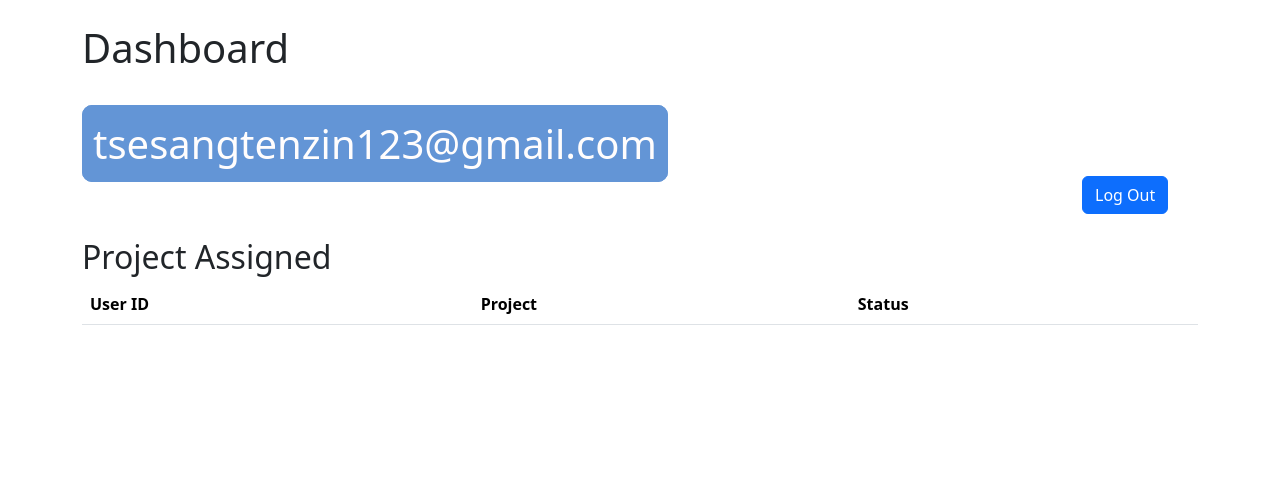
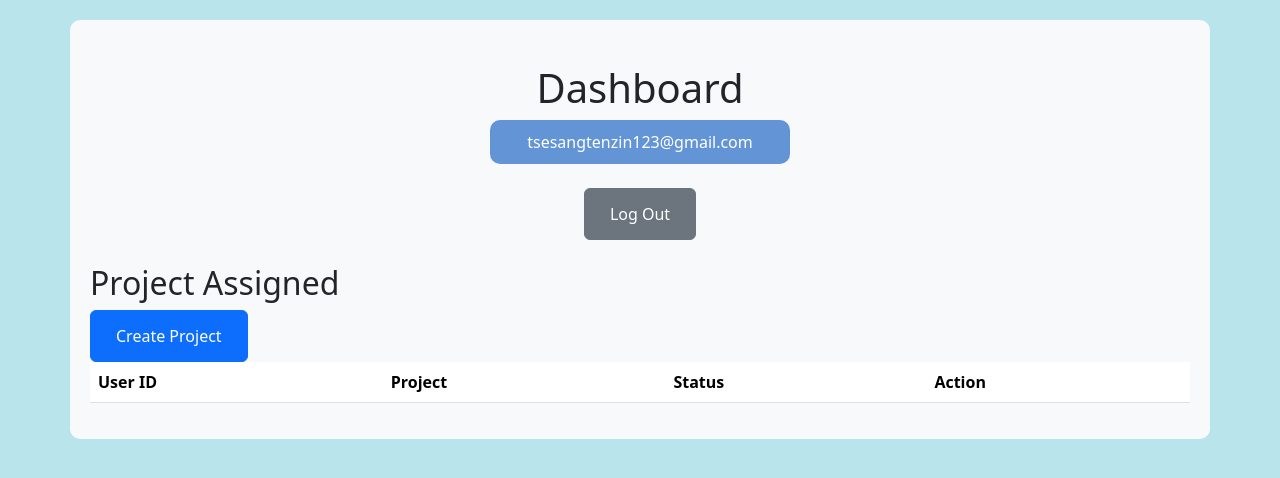
Before and after one commit to 10kalden/SPMS.2, a Flask app: page /user in a window 1280 px wide. Shown: the top 478 px of the page. Run offline with Flask 3, Linux system fonts and the light colour scheme; a user stored in the database is signed in; data comes from the database, SQL or seed files in the repository; both versions use the stored data as it was after the commit; lists and menus that the app fills with data are empty; some libraries are stand-ins or nearby versions.

Commit message:
css changes

```diff
--- a/main.py
+++ b/main.py
@@ -139,6 +139,7 @@ def adminpage():
 
         return redirect('/get_all_data');
 
+# Create project
 @app.route('/get_all_data')
 def get_all_data():
     db = get_db()
@@ -165,6 +166,7 @@ def mark_task_completed(taskid):
 
     return redirect('/user')
 
+# log-out
 @app.route('/logout')
 def logout():
     return redirect('/')
--- a/templates/userpage.html
+++ b/templates/userpage.html
@@ -3,19 +3,19 @@
   <head>
     <meta charset="UTF-8" />
     <meta name="viewport" content="width=device-width, initial-scale=1.0" />
-    <title>User Page</title>
+    <title>Dashboard</title>
     <link
       rel="stylesheet"
       href="https://cdn.jsdelivr.net/npm/bootstrap@5.3.2/dist/css/bootstrap.min.css"
     />
 
     <style>
+      body {
+        background-color: #bae4ec;
+      }
+
       h1 {
         margin-top: 20px;
-      }
-
-      .logout-button {
-        margin-left: 1000px;
       }
 
       table th {
@@ -29,44 +29,74 @@
         border-radius: 5px;
         padding: 5px;
       }
+
       .pending-button {
         background-color: red;
         color: white;
         border-radius: 5px;
         padding: 5px;
       }
+
+      .container {
+        background-color: #f8f9fa;
+        padding: 20px;
+        border-radius: 10px;
+        margin-top: 20px;
+      }
+
+      .user-info {
+        background: #6395d6;
+        margin: auto;
+        color: #fff;
+        border-radius: 10px;
+        padding: 10px;
+        max-width: 300px;
+      }
+      .edit-button {
+        background-color: #3498db;
+        color: #fff;
+        border: none;
+        padding: 5px 10px;
+        border-radius: 3px;
+        cursor: pointer;
+        margin-right: 5px;
+      }
+
+      .delete-button {
+        background-color: #e74c3c;
+        color: #fff;
+        border: none;
+        padding: 5px 10px;
+        border-radius: 3px;
+        cursor: pointer;
+      }
     </style>
   </head>
 
   <body>
     <div class="container">
-      <h1 class="mt-4">
-        Dashboard
-        <br />
-        <br />
-        <span
-          style="
-            color: rgb(255, 253, 253);
-            border: 1px solid rgb(99, 149, 214);
-            background: rgb(99, 149, 214);
-            border-radius: 10px;
-            padding: 10px;
-          "
-        >
-          {{ user_email }}
-        </span>
-      </h1>
-      <a href="/logout" class="logout-button">
-        <button type="submit" class="btn btn-primary">Log Out</button>
-      </a>
+      <h1 class="mt-4 text-center" style="margin-top: 20vh">Dashboard</h1>
+      <div class="user-info text-center">{{ user_email }}</div>
+      <br />
+      <div class="text-center">
+        <a href="/logout" class="btn btn-secondary">
+          <button type="submit" class="btn btn-secondary">Log Out</button>
+        </a>
+      </div>
 
       <h2 class="mt-4">Project Assigned</h2>
+
+      <a href="*" class="btn btn-primary">
+        <button type="submit" class="btn btn-primary">Create Project</button>
+      </a>
+      <br />
       <table class="table table-striped">
         <thead>
           <tr>
             <th>User ID</th>
             <th>Project</th>
             <th>Status</th>
+            <th>Action</th>
           </tr>
         </thead>
         <tbody>
@@ -76,7 +106,7 @@
             <td>{{ row.task }}</td>
             <td>
               {% if row.task_completed %}
-              <button class="completed-button">Completed</button>
+              <span class="completed-button">Completed</span>
               {% else %}
               <form
                 action="/mark_task_completed/{{ row.taskid }}"
@@ -88,6 +118,10 @@
               </form>
               {% endif %}
             </td>
+            <td>
+              <button class="edit-button">Edit</button>
+              <button class="delete-button">Delete</button>
+            </td>
           </tr>
           {% endfor %}
         </tbody>
```
Also changed, not shown: templates/adminpage.html (+10 -9 lines), User_Data.db, templates/details.html (added).
